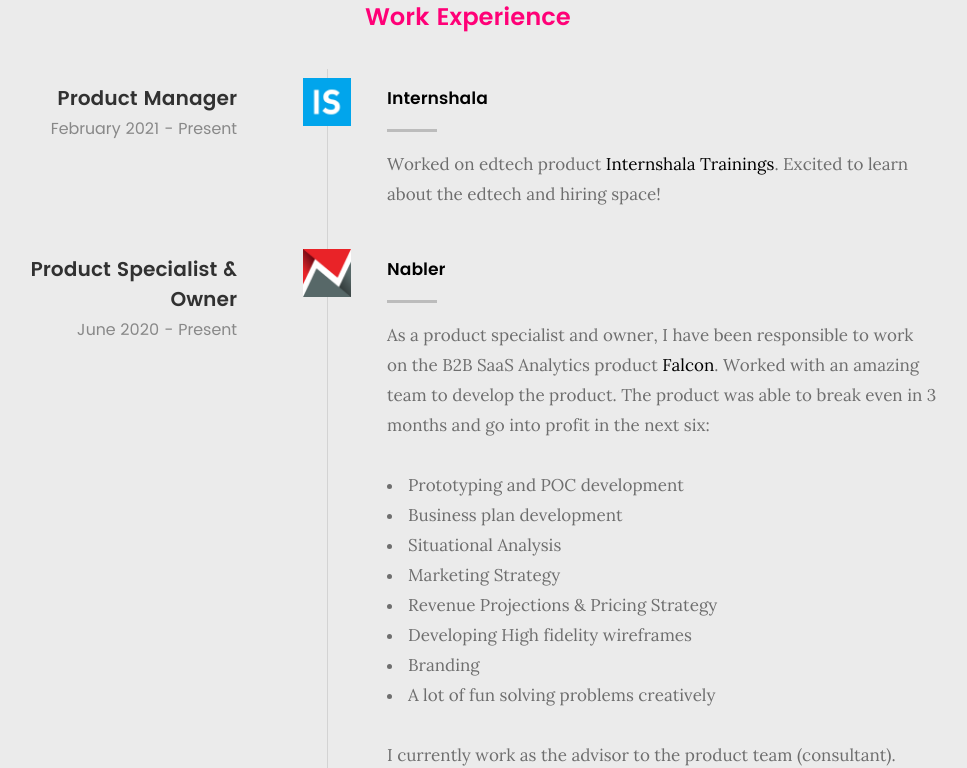
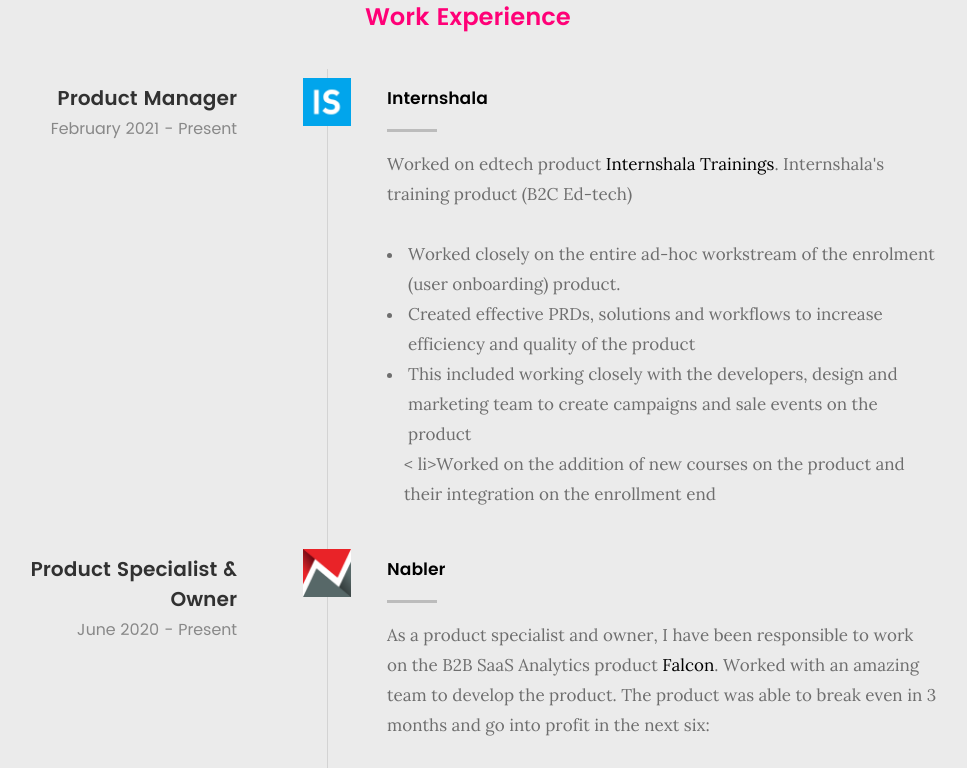
Before and after one commit to thekunalanand/me, a plain HTML site: page index.html in a window 1280 px wide. Shown: the part 2585-3353 px from the top of the page, without its empty margins (172-1139 px from the left). Drawn offline with Linux system fonts and the light colour scheme; files whose address does not match are found by name.

Commit message:
Update index.html

```diff
--- a/index.html
+++ b/index.html
@@ -241,7 +241,14 @@
 
 	   				<div class="timeline-content">
 	   					<h4><a href="https://www.internshala.com" target="_blank" >Internshala</a></h4>
-              <p>Worked on edtech product <a href="https://trainings.internshala.com/" target="_blank" >Internshala Trainings</a>. Excited to learn about the edtech and hiring space!</p>
+              <p>Worked on edtech product <a href="https://trainings.internshala.com/" target="_blank" >Internshala Trainings</a>.
+						Internshala's training product (B2C Ed-tech)
+		      <ul class="explist">
+			      <li>Worked closely on the entire ad-hoc workstream of the enrolment (user onboarding) product.</li>
+				<li>Created effective PRDs, solutions and workflows to increase efficiency and quality of the product</li>
+				<li>This included working closely with the developers, design and marketing team to create campaigns and sale events on the product</li>
+<				li>Worked on the addition of new courses on the product and their integration on the enrollment end</li>
+			      </ul></p>
 	   				</div>
     			<div class="timeline-block">
 	   				<div class="timeline-ico">
```
